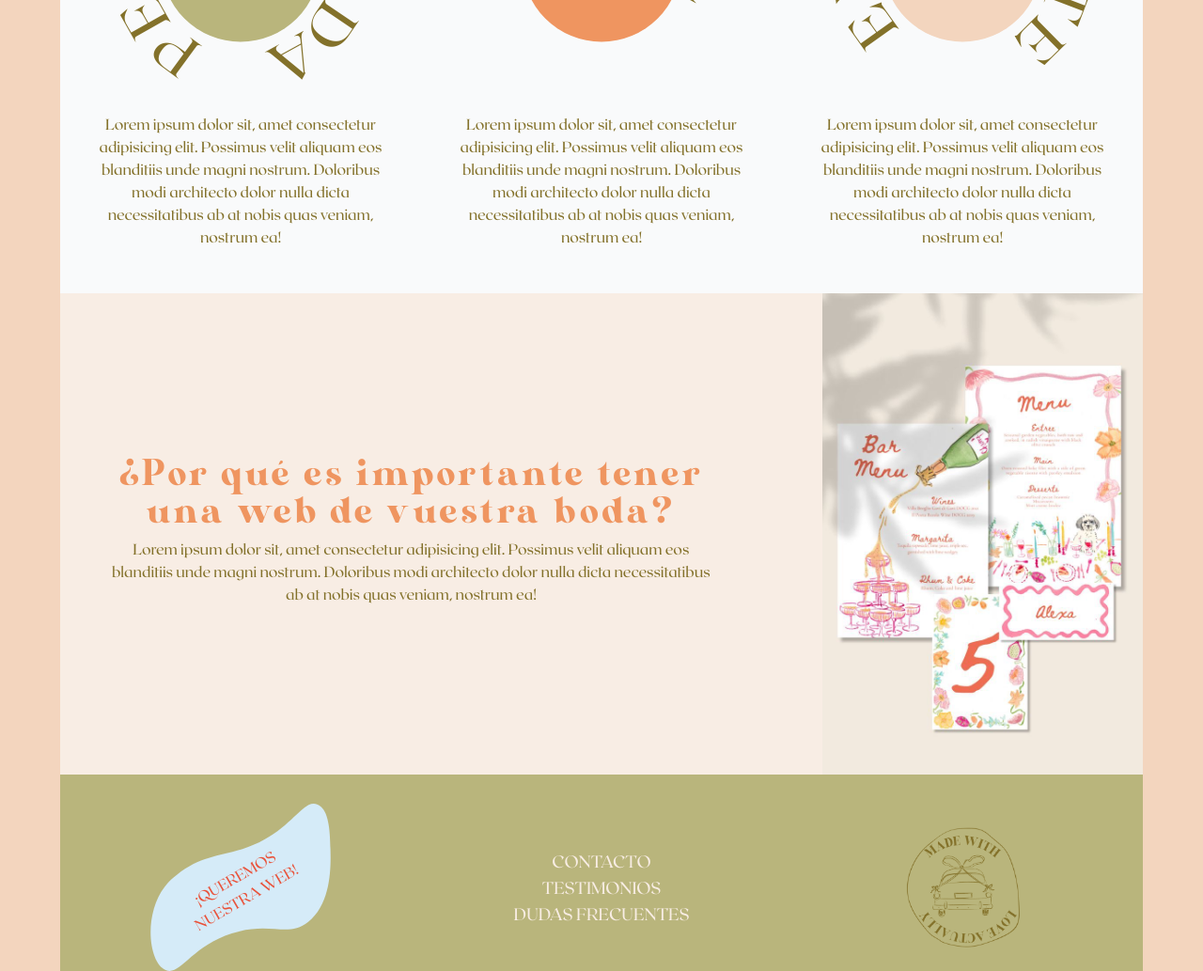
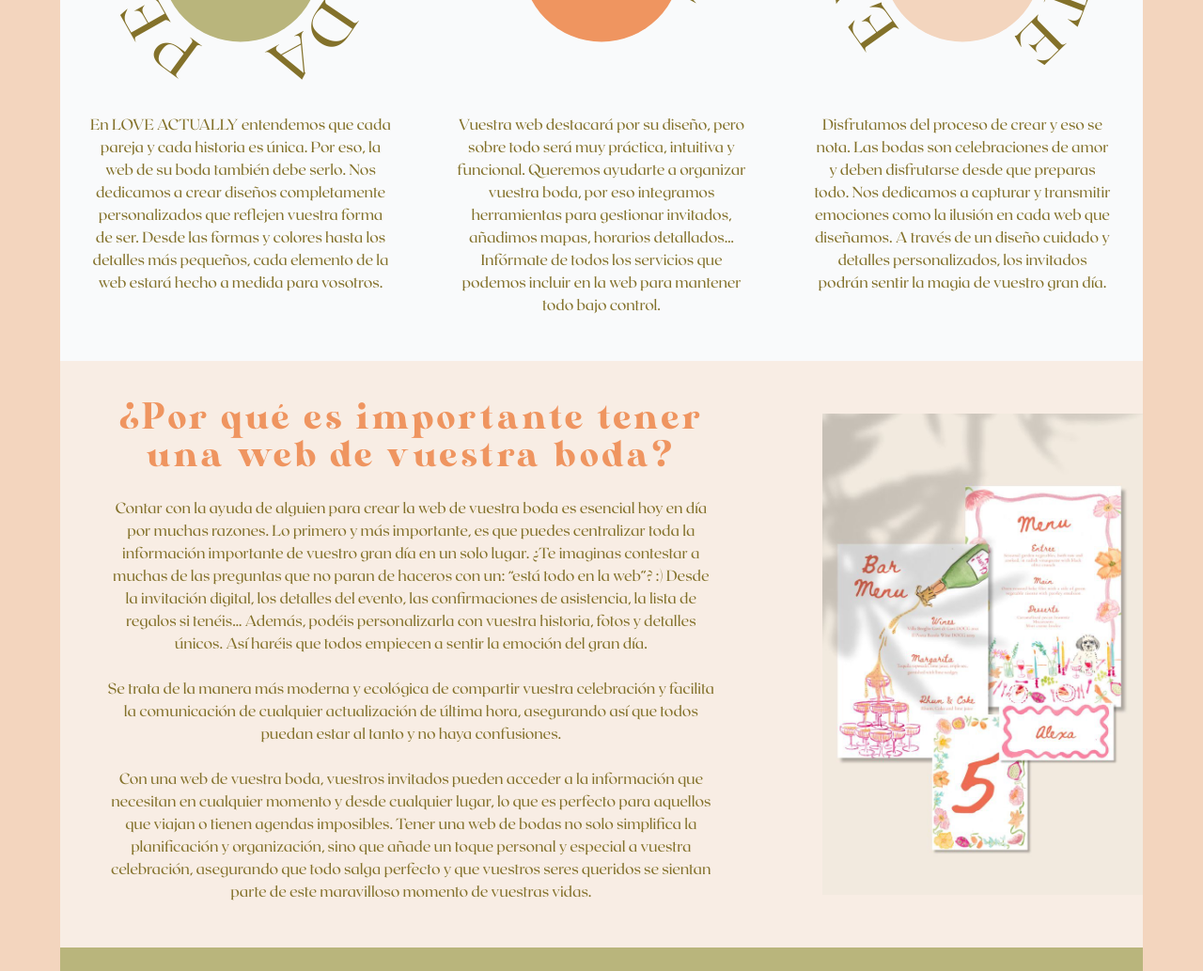
Before and after one commit to soyjaimefm/loveActually-web, an Astro site: page / in a window 1280 px wide. Shown: the part 920-1953 px from the top of the page at 94% size. Built offline with nearby package versions, Linux system fonts and the light colour scheme; Astro itself is replaced by a stand-in of ours.

Commit message:
Updated texts

```diff
--- a/src/config/text.js
+++ b/src/config/text.js
@@ -5,20 +5,26 @@ const text = {
   section1: {
     feature1: {
       title: "PERSONALIZADA",
-      text: "Lorem ipsum dolor sit, amet consectetur adipisicing elit. Possimus velit aliquam eos blanditiis unde magni nostrum. Doloribus modi architecto dolor nulla dicta necessitatibus ab at nobis quas veniam, nostrum ea!"
+      text: "En LOVE ACTUALLY entendemos que cada pareja y cada historia es única. Por eso, la web de su boda también debe serlo. Nos dedicamos a crear diseños completamente personalizados que reflejen vuestra forma de ser. Desde las formas y colores hasta los detalles más pequeños, cada elemento de la web estará hecho a medida para vosotros."
     },
     feature2: {
       title: "FUNCIONAL",
-      text: "Lorem ipsum dolor sit, amet consectetur adipisicing elit. Possimus velit aliquam eos blanditiis unde magni nostrum. Doloribus modi architecto dolor nulla dicta necessitatibus ab at nobis quas veniam, nostrum ea!"
+      text: "Vuestra web destacará por su diseño, pero sobre todo será muy práctica, intuitiva y funcional. Queremos ayudarte a organizar vuestra boda, por eso integramos herramientas para gestionar invitados, añadimos mapas, horarios detallados… Infórmate de todos los servicios que podemos incluir en la web para mantener todo bajo control."
     },
     feature3: {
       title: "EMOCIONANTE",
-      text: "Lorem ipsum dolor sit, amet consectetur adipisicing elit. Possimus velit aliquam eos blanditiis unde magni nostrum. Doloribus modi architecto dolor nulla dicta necessitatibus ab at nobis quas veniam, nostrum ea!"
+      text: "Disfrutamos del proceso de crear y eso se nota. Las bodas son celebraciones de amor y deben disfrutarse desde que preparas todo. Nos dedicamos a capturar y transmitir emociones como la ilusión en cada web que diseñamos. A través de un diseño cuidado y detalles personalizados, los invitados podrán sentir la magia de vuestro gran día."
     }
   },
   section2: {
     title: "¿Por qué es importante tener una web de vuestra boda?",
-    text: "Lorem ipsum dolor sit, amet consectetur adipisicing elit. Possimus velit aliquam eos blanditiis unde magni nostrum. Doloribus modi architecto dolor nulla dicta necessitatibus ab at nobis quas veniam, nostrum ea!"
+    text: `Contar con la ayuda de alguien para crear la web de vuestra boda es esencial hoy en día por muchas razones. Lo primero y más importante, es que puedes centralizar toda la información importante de vuestro gran día en un solo lugar. ¿Te imaginas contestar a muchas de las preguntas que no paran de haceros con un: “está todo en la web”? :) Desde la invitación digital, los detalles del evento, las confirmaciones de asistencia, la lista de regalos si tenéis… Además, podéis personalizarla con vuestra historia, fotos y detalles únicos. Así haréis que todos empiecen a sentir la emoción del gran día.
+    <br>
+    <br>
+    Se trata de la manera más moderna y ecológica de compartir vuestra celebración y facilita la comunicación de cualquier actualización de última hora, asegurando así que todos puedan estar al tanto y no haya confusiones.
+    <br>
+    <br>
+    Con una web de vuestra boda, vuestros invitados pueden acceder a la información que necesitan en cualquier momento y desde cualquier lugar, lo que es perfecto para aquellos que viajan o tienen agendas imposibles. Tener una web de bodas no solo simplifica la planificación y organización, sino que añade un toque personal y especial a vuestra celebración, asegurando que todo salga perfecto y que vuestros seres queridos se sientan parte de este maravilloso momento de vuestras vidas.`
   }
 }
 
--- a/src/pages/example/index.astro
+++ b/src/pages/example/_index.astro
@@ -4,7 +4,7 @@ import HeroSection from "../../components/example1/HeroSection/HeroSection.astro
 import SectionTitle from "../../components/example1/SectionTitle.astro";
 import Countdown from "../../components/example1/Countdown.astro";
 import ConfirmationForm from "../../components/example1/ConfirmationForm.astro";
-import Contact from "../../components/example1//Contact.astro";
+import Contact from "../../components/example1/Contact.astro";
 ---
 
 <Layout title="Manu y Cris">
--- a/src/pages/index.astro
+++ b/src/pages/index.astro
@@ -73,12 +73,12 @@ import text from "../config/text";
       >
         <div class="col-span-2 p-12">
           <h2
-            class="text-laOrange text-2xl md:text-4xl leading-normal tracking-widest text-center font-alNevrada"
+            class="text-laOrange text-2xl md:text-4xl leading-normal tracking-widest text-center font-alNevrada mb-4"
           >
             {text.section2.title}
           </h2>
           <p class="text-center">
-            {text.section2.text}
+            <Fragment set:html={text.section2.text} />
           </p>
         </div>
         <div>
```
Also changed, not shown: public/example1/mountain.png (deleted).
